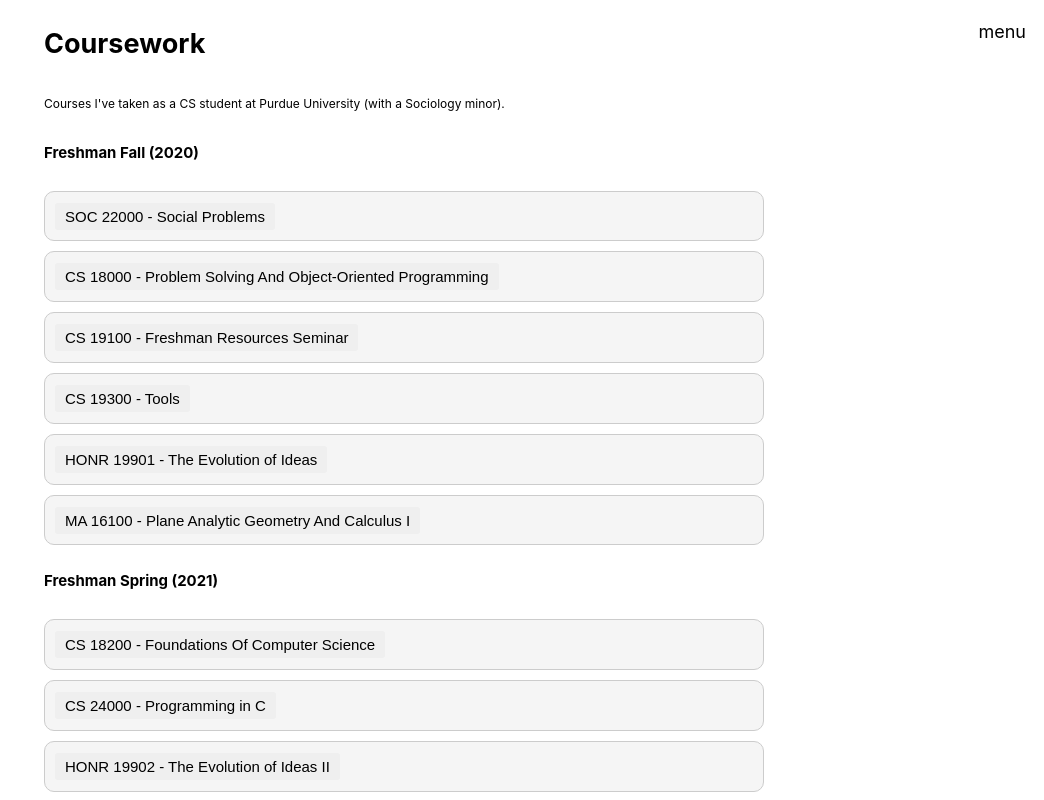
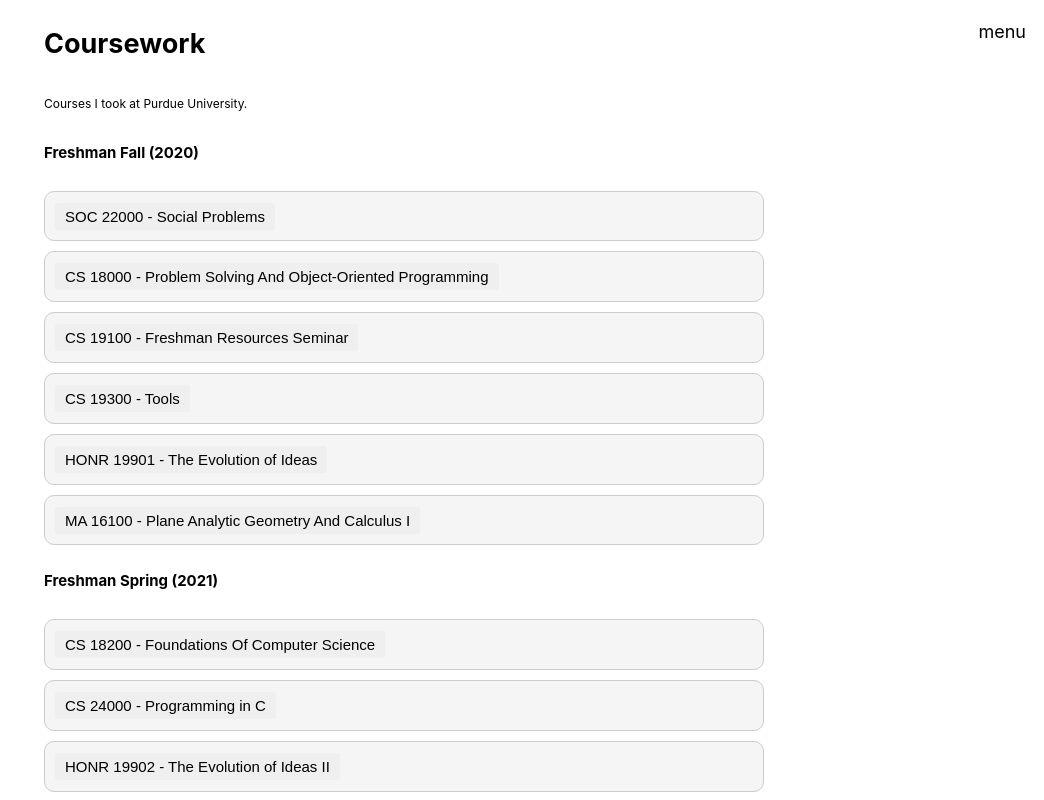
Before and after one commit to carolineeausema/caroline-app, a Next.js app: page /course_history in a window 1280 px wide. Shown: the top 800 px of the page, without its empty margins (236-1280 px from the left). Built offline with nearby package versions, Linux system fonts and the light colour scheme.

Commit message:
course updates

```diff
--- a/pages/course_history.js
+++ b/pages/course_history.js
@@ -40,7 +40,7 @@ const CoursePage = () => {
   return (
     <div style={{ maxWidth: '42rem', padding: '0 1rem', margin: '.5rem auto 1rem' }}>
         <h2>Coursework</h2>
-      <h7 style={{ 'font-size': '12px' }}>Courses I've taken as a CS student at Purdue University (with a Sociology minor).</h7>
+      <h7 style={{ 'font-size': '12px' }}>Courses I took at Purdue University.</h7>
 
       <h5>Freshman Fall (2020)</h5>
       {courseWithDescription(
@@ -251,6 +251,66 @@ const CoursePage = () => {
         '6',
         'Honors College Maymester Study Abroad to Egypt. Three weeks of observing thousands of years of engineering, tracing ongoing legacies of imperialism, and experiencing globalization from the perspective of the Global South.'
       )}
+
+      <h5>Senior Fall (2023)</h5>
+        {courseWithDescription(
+        'CGT 49100',
+        'Creative Coding',
+        '3',
+        'Independent study with Dr. Esteban Garcia-Bravo.'
+        )}
+        {courseWithDescription(
+        'CS 42600',
+        'Computer Security',
+        '3'
+        )}
+        {courseWithDescription(
+        'EAPS 11200',
+        'Earth Through Time',
+        '3'
+        )}
+        {courseWithDescription(
+        'HONR 29900',
+        'Print Bay Immersive',
+        '1',
+        )}
+        {courseWithDescription(
+        'HONR 31400',
+        'Human Epoch: Community & Infrastructure',
+        '3',
+        )}
+        {courseWithDescription(
+        'PES 11600',
+        'Golf',
+        '1',
+        )}
+        {courseWithDescription(
+        'SOC 42600',
+        'Social Deviance & Control',
+        '3',
+        )}
+
+        <h5>Senior Spring (2024)</h5>
+        {courseWithDescription(
+        'CS 34800',
+        'Information Systems',
+        '3',
+        )}
+        {courseWithDescription(
+        'CSR 34200',
+        'Personal Finance',
+        '3',
+        )}
+        {courseWithDescription(
+        'PHIL 49000',
+        'Philosophy of Articial Intelligence',
+        '3',
+        )}
+        {courseWithDescription(
+        'SOC 45000',
+        'Gender Roles in Modern Society',
+        '3',
+        )}
     </div>
   );
 };
```
